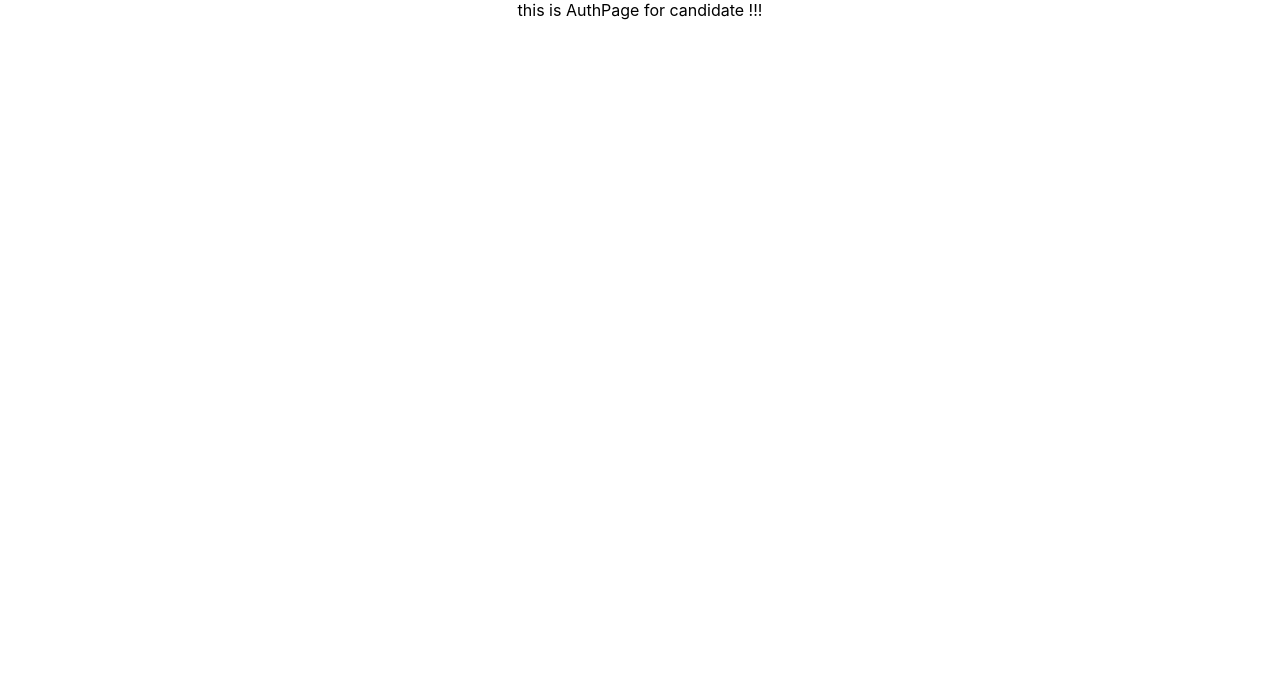
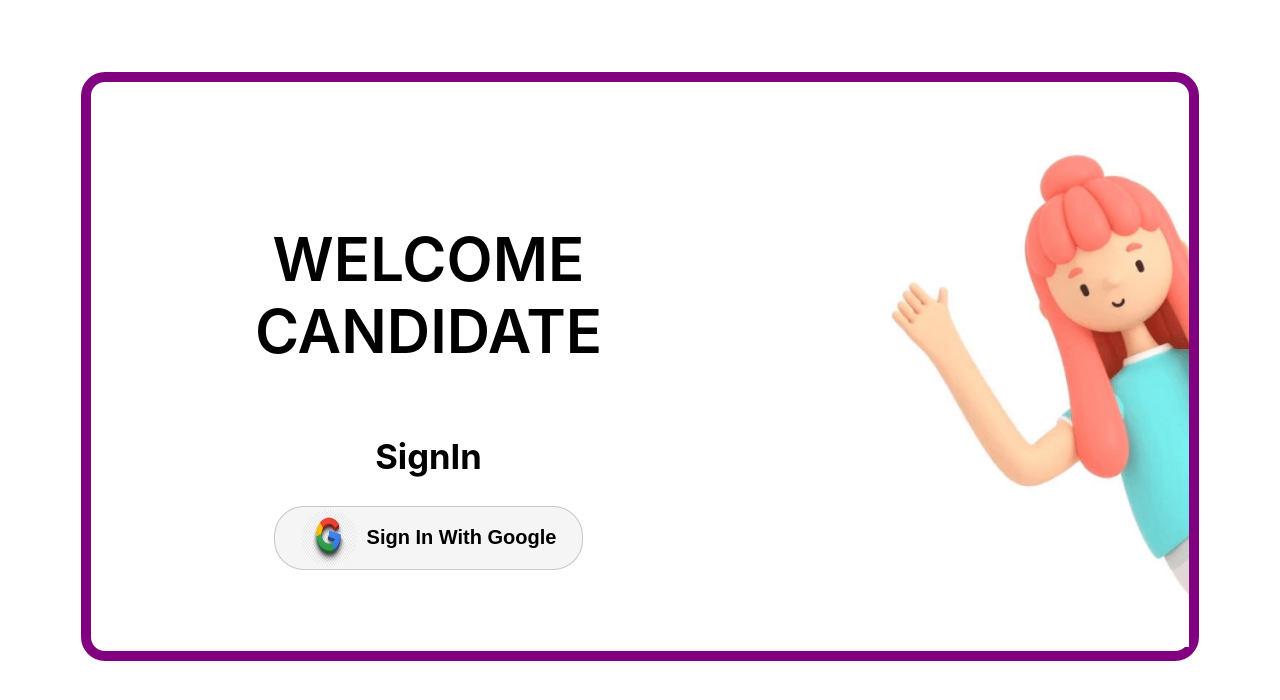
Before and after one commit to pr-a-s-h-a-n-t/work-place, a React (Create React App) app: page /candidate/auth in a window 1280 px wide. Shown: the top 700 px of the page. Built offline with nearby package versions, Linux system fonts and the light colour scheme.

Commit message:
auth page!!

```diff
--- a/src/Components/AuthPage.js
+++ /dev/null
@@ -1,12 +0,0 @@
-import React from 'react'
-import { auth } from '../firebaseConfig';
-
-function AuthPage({type}) {
-    return (
-        <div>
-            this is AuthPage for {type} !!!
-        </div>
-    )
-}
-
-export default AuthPage
--- a/src/Components/landingPageSections/CvUpload.js
+++ b/src/Components/landingPageSections/CvUpload.js
@@ -2,9 +2,6 @@
 
 
 import React from 'react'
-// import Logo from '../../../assets/bannerImg.png'
-// import Rafiki from '../../../assets/rafiki.png'
-// import './index.css'
 import Rafiki from "../../assets/rafiki.png"
 function CvUpload() {
   return (
@@ -21,8 +18,8 @@ function CvUpload() {
         </div>
         <div>
           <button>
-            <svg xmlns="http://www.w3.org/2000/svg" fill="none" viewBox="0 0 24 24" stroke-width="1.5" stroke="currentColor" class="w-6 h-6">
-              <path stroke-linecap="round" stroke-linejoin="round" d="M3 16.5v2.25A2.25 2.25 0 005.25 21h13.5A2.25 2.25 0 0021 18.75V16.5m-13.5-9L12 3m0 0l4.5 4.5M12 3v13.5" />
+            <svg xmlns="http://www.w3.org/2000/svg" fill="none" viewBox="0 0 24 24" strokeWidth="1.5" stroke="currentColor" className="w-6 h-6">
+              <path strokeLinecap="round" strokeLinejoin="round" d="M3 16.5v2.25A2.25 2.25 0 005.25 21h13.5A2.25 2.25 0 0021 18.75V16.5m-13.5-9L12 3m0 0l4.5 4.5M12 3v13.5" />
             </svg>
             Upload your CV
           </button>
--- /dev/null
+++ b/src/Components/pages/AuthPage/index.css
@@ -0,0 +1,70 @@
+.auth-page{
+  display: flex;
+  align-items: center;
+  justify-content: space-between;
+
+}
+
+.logo-container{
+  /* justify-content:flex-end; */
+
+}
+
+.auth-container {
+  display: flex;
+  flex-direction: column;
+  justify-content: center;
+  align-items: center;
+  min-height: 300px;
+  margin-left: auto;
+}
+.auth-container > h1 {
+  font-size: clamp(50px, 4.8vw, 60px);
+  font-weight: 600;
+  text-transform: uppercase;
+  max-width: 80%;
+  text-align: center;
+}
+.auth-container > h2 {
+  font-size: clamp(20px, 2.7vw, 40px);
+}
+.auth-container > button {
+  background: no-repeat;
+  border: 1px solid #00000030;
+  border-radius: 30px;
+  padding: 3px 26px;
+  min-width: 200px;
+  display: flex;
+  align-items: center;
+  justify-content: space-between;
+  font-size: 20px;
+  font-weight: 600;
+  background-color: #f5f5f5;
+  color: black;
+}
+.auth-container > button:hover {
+  background: #4540db;
+  color: #fff;
+}
+
+.auth-container > button > img {
+  /* width: 40px;
+  height: 40px; */
+  margin-right: 10px;
+  width: 3.5rem;
+  height: 3.5rem;
+  border-radius: 50%;
+}
+.test {
+  height: 100px;
+  width: 100px;
+  border: 1px solid;
+  padding: 10px;
+  background-size: 100%;
+  background-repeat: no-repeat;
+  background-position: center;
+}
+.test:hover {
+  background-size: 130%;
+  transition: background-size 0.5s ease-in-out;
+}
--- /dev/null
+++ b/src/Components/pages/AuthPage/index.js
@@ -0,0 +1,78 @@
+import React from "react";
+import { Grid } from "@mui/material";
+import { auth } from "../../../firebaseConfig";
+import { useLocation } from "react-router-dom";
+import "./index.css";
+import googleIcon from "../../../assets/google-icon.png";
+import GirlLogo from "../../../assets/authpagelogo.png";
+import { GoogleAuthProvider, signInWithPopup } from "firebase/auth";
+import { useNavigate } from "react-router-dom";
+function AuthPage({ type }) {
+  const navigate = useNavigate();
+  const signIn = () => {
+    const provider = new GoogleAuthProvider();
+
+    signInWithPopup(auth, provider)
+      .then((result) => {
+        const credential = GoogleAuthProvider.credentialFromResult(result);
+        const token = credential.accessToken;
+        // The signed-in user info.
+        const user = result.user;
+        localStorage.setItem("user", JSON.stringify(user));
+        if (type === "candidate") {
+          //user exist
+          //?user exist as candidate
+          //!user exist as employer
+
+          //user not exist--> redirect to candidate onboarding page
+          navigate("/candidate/onboarding");
+        } else {
+          //user exist
+          //?user exist as employer
+          //!user exist as candidate
+
+          //user not exist--> redirect to employer onboarding page`
+          navigate("/employer/onboarding");
+        }
+        console.log(result, "result");
+      })
+      .catch((error) => {});
+  };
+
+  return (
+    <div className="auth-page">
+      <Grid xs={12} margin="auto" marginTop={9}
+        item
+        sx={{
+          width: "auto",
+          display: { xs: "flex-col", md: "flex" },
+             border: " 10px solid purple",
+             borderRadius: "1.5rem",
+          paddingTop: "20px",
+        }}
+      >
+        <div className="auth-container">
+          <h1>Welcome {type}</h1>
+          <h2>SignIn</h2>
+          <button onClick={signIn}>
+            <img alt="icon" src={googleIcon} /> <div>Sign In With Google</div>
+          </button>
+        </div>
+
+        <div className="logo-container">
+          <img alt="logo" src={GirlLogo} />
+        </div>
+      </Grid>
+    </div>
+  );
+}
+
+export default AuthPage;
+
+// if user is candidate and exist redirect to candidate profile page
+// if user is candidate and not exist redirect to candidate onboarding page
+// if user is employer and exist redirect to employer profile page
+// if user is employer and not exist redirect to employer onboarding page
+
+//if user is candidate and exist and he is tring to signIn as employer show him error message
+//if user is employer and exist and he is tring to signIn as candidate show him error message
--- a/src/Navs/index.js
+++ b/src/Navs/index.js
@@ -1,6 +1,6 @@
 import React from 'react';
 import { BrowserRouter as Router, Navigate, Outlet, Route, Routes } from "react-router-dom";
-import AuthPage from '../Components/AuthPage';
+import AuthPage from '../Components/pages/AuthPage';
 import LandingPage from '../Components/LandingPage';
 import CandidateApplications from '../Components/pages/candidate/CandidateApplications';
 import CandidateConversation from '../Components/pages/candidate/CandidateConversation';
```
Also changed, not shown: src/assets/authpagelogo.png (added), src/assets/google-icon.png (added).
